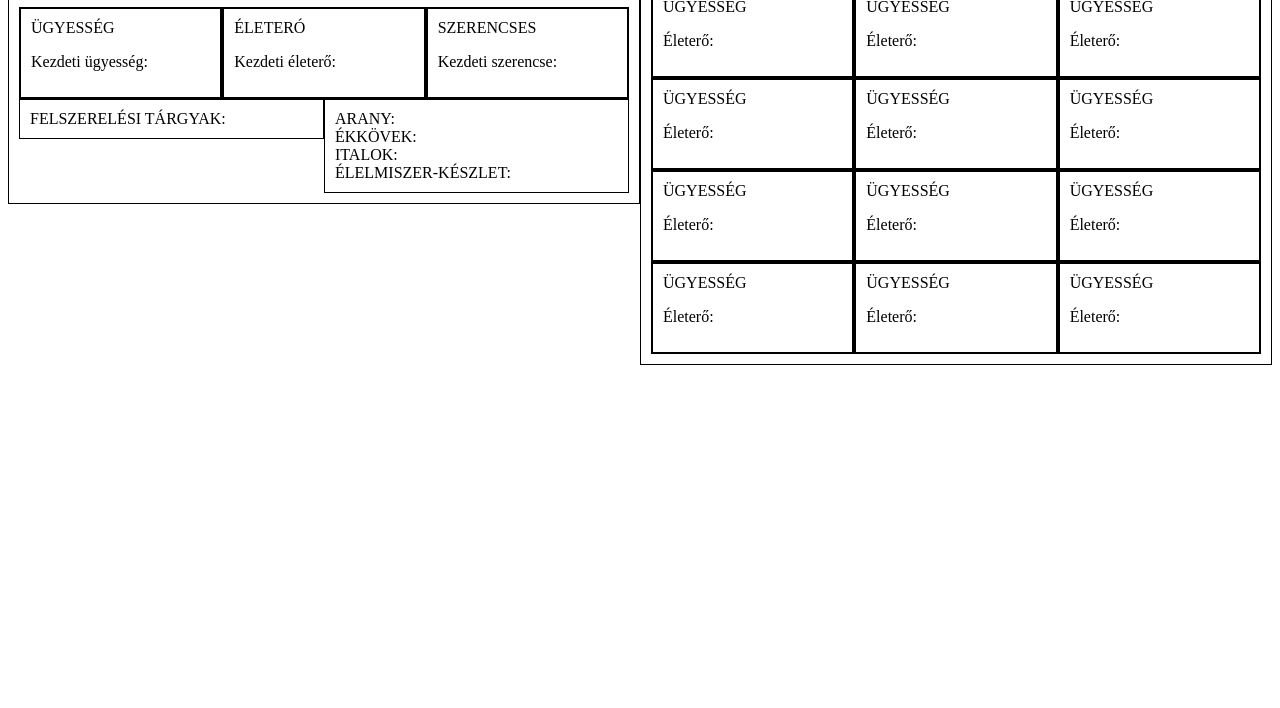
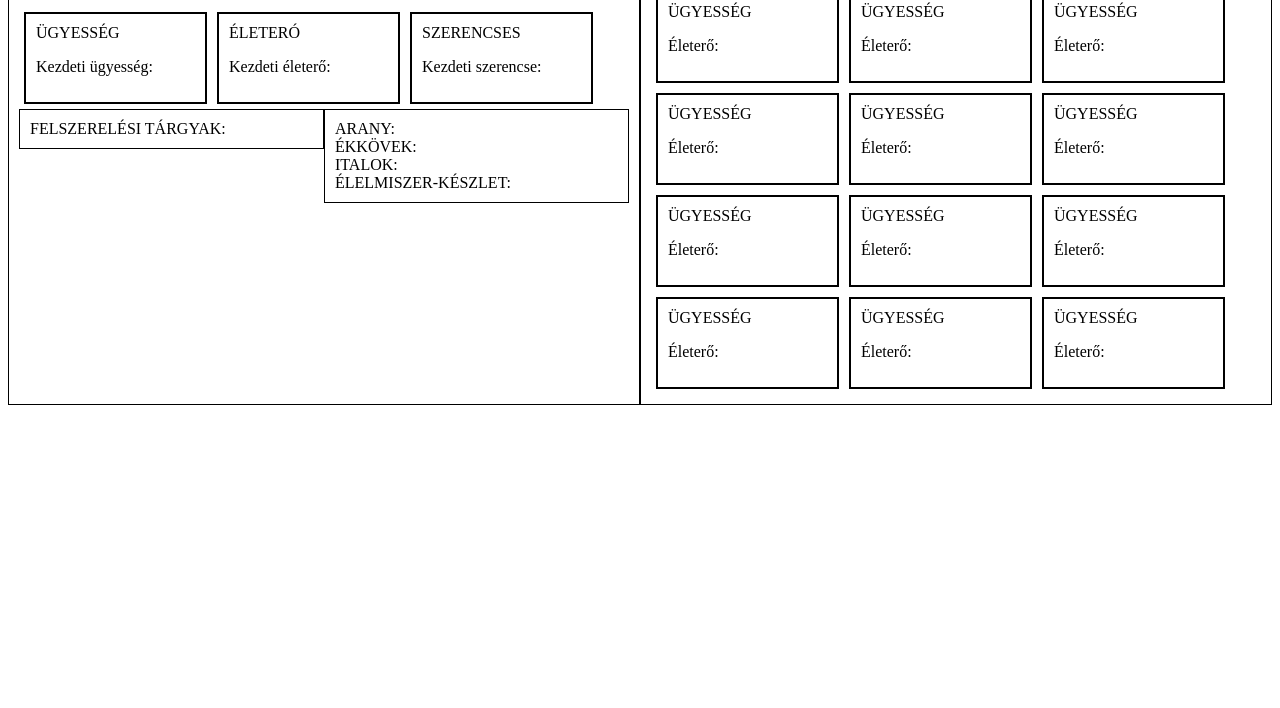
Before and after one commit to TothpalIstvano/Az_itelet_labirintusa, a plain HTML site: page index.html in a window 1280 px wide. Shown: the part 92-800 px from the top of the page. Drawn offline with Linux system fonts and the light colour scheme.

Commit message:
őoktopb

```diff
--- a/index.html
+++ b/index.html
@@ -76,6 +76,7 @@
 
     -->
 
+    <div class="content">
         <div class="row">
             <div class="column">
                 <h1>Kalandlap</h1>
@@ -118,5 +119,6 @@
                 </div>
             </div>
         </div>
+    </div>
 </body>
 </html>
--- a/style.css
+++ b/style.css
@@ -26,7 +26,15 @@ h1, h3 {
     padding: 10px;
     height: auto;
     border: 2px solid black;
+    width: 30%;
+    margin: 5px;
 }
+.row{
+    display: flex;
+
+}
+
+
 
 @media screen and (max-width: 600px) {
     .column {
```
Lines whose indentation alone changed are shown as unchanged.
